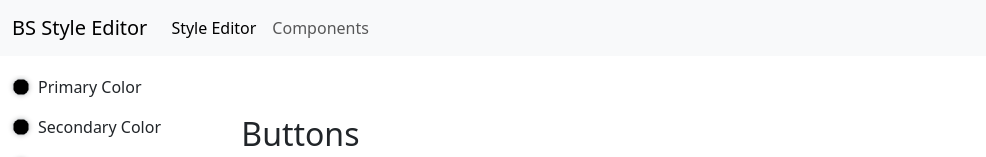
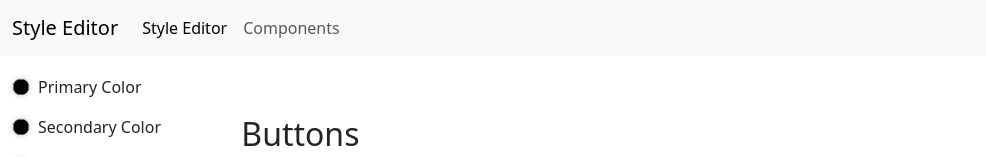
Before and after one commit to leviduncan/bs-editor-be, a website: page public/index.html in a window 1280 px wide. Shown: the top 157 px of the page, without its empty margins (0-986 px from the left). Drawn offline with nearby package versions, Linux system fonts and the light colour scheme.

Commit message:
HTML update

```diff
--- a/public/index.html
+++ b/public/index.html
@@ -14,7 +14,7 @@
 <body>
     <nav class="navbar navbar-expand-lg bg-body-tertiary fixed-top">
       <div class="container-fluid">
-        <a class="navbar-brand" href="/">BS Style Editor</a>
+        <a class="navbar-brand" href="/">Style Editor</a>
         <button class="navbar-toggler" type="button" data-bs-toggle="collapse" data-bs-target="#navbarNavDropdown" aria-controls="navbarNavDropdown" aria-expanded="false" aria-label="Toggle navigation">
           <span class="navbar-toggler-icon"></span>
         </button>
```
